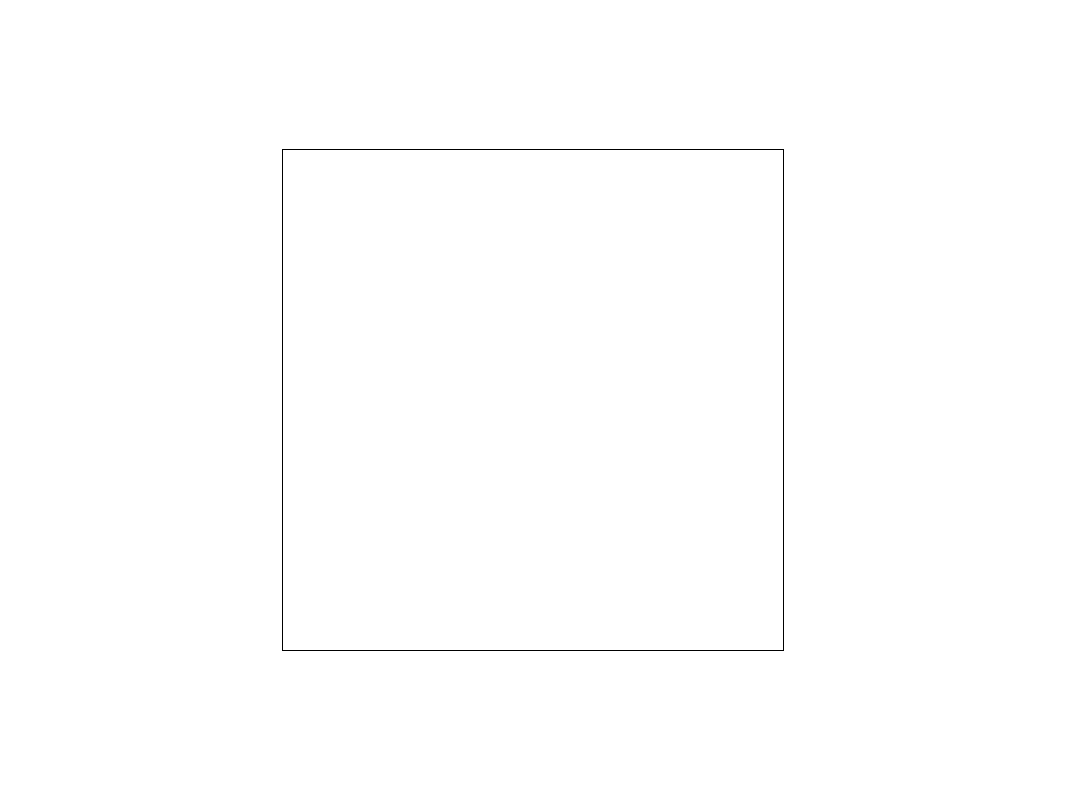
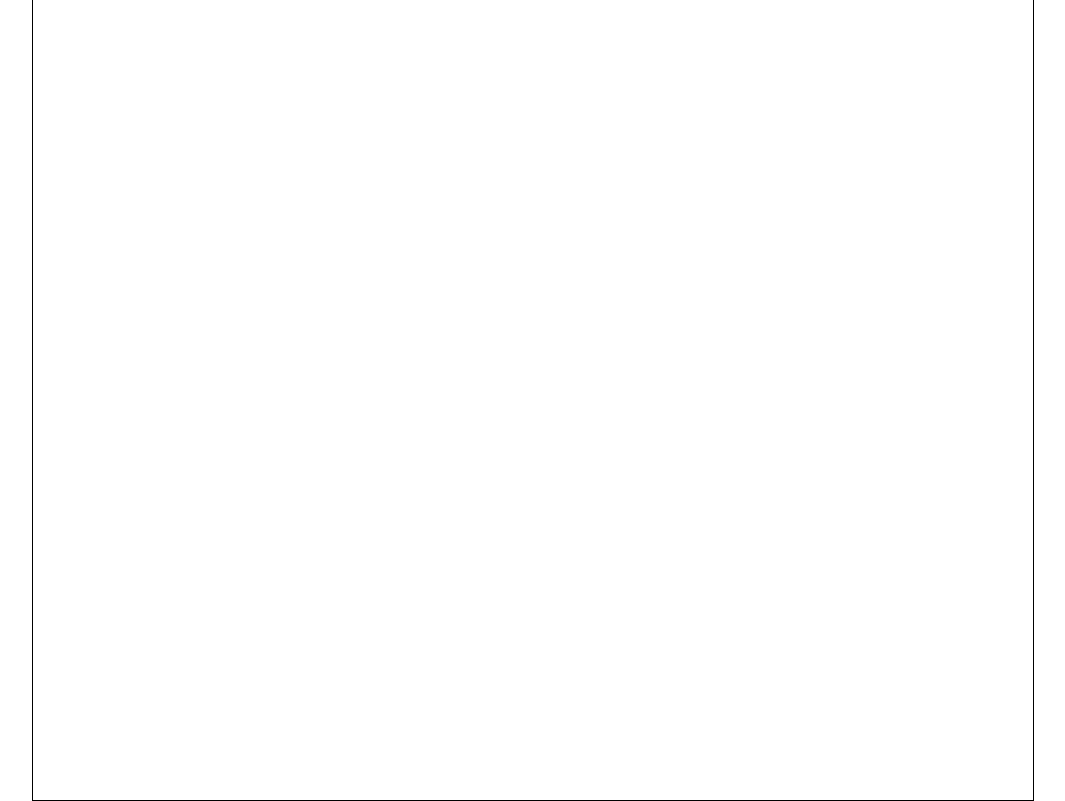
Before and after one commit to bjames647/MarsGame, a plain HTML site: page Index.html in a window 1280 px wide. Shown: the whole page, without its empty margins (107-1172 px from the left). Drawn offline with Linux system fonts and the light colour scheme.

Commit message:
Changing size of the game

```diff
--- a/Index.html
+++ b/Index.html
@@ -33,8 +33,12 @@ var states = {
 
 function main() {
     canvas = document.createElement("canvas");
-    width  = 500;
-    height = 500;
+    width  = innerWidth;
+    height = innerHeight;
+    if (width >= 1100) {
+        width = 1000;
+        height = 800;
+    }
     canvas.style.border = "1px solid #000";
 
     canvas.width  = width;
```
